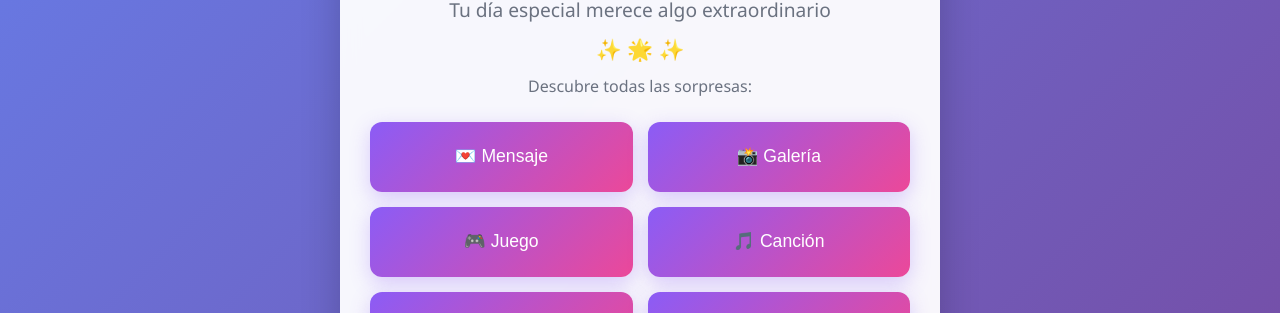
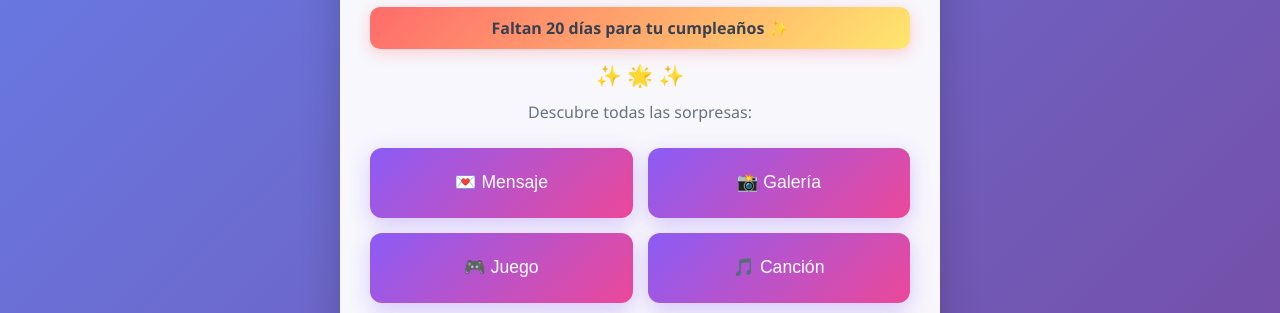
Before and after one commit to ayarang/Cumplea-os-Anheli, a plain HTML site: page index.html in a window 1280 px wide. Shown: the part 269-582 px from the top of the page. Drawn offline with Linux system fonts and the light colour scheme.

Commit message:
Update index.html

```diff
--- a/index.html
+++ b/index.html
@@ -266,6 +266,17 @@
                 font-size: 1em;
             }
         }
+
+        /* Contador de cumpleaños */
+        .birthday-count {
+            background: linear-gradient(135deg, #FF6B6B, #FFE66D);
+            padding: 10px 15px;
+            border-radius: 10px;
+            margin: 10px 0;
+            font-weight: bold;
+            color: #374151;
+            box-shadow: 0 4px 15px rgba(255, 107, 107, 0.3);
+        }
     </style>
 </head>
 <body>
@@ -278,7 +289,8 @@
     <div class="card">
         <div class="card-header">
             <h1>🎉 ¡Feliz Cumpleaños Anheli! 🎂</h1>
-            <div class="subtitle">Tu día especial merece algo extraordinario</div>
+            <div class="subtitle">31 de Octubre - Tu día especial</div>
+            <div class="birthday-count" id="birthdayCounter"></div>
             <div style="font-size: 1.3em; margin: 12px 0;">✨ 🌟 ✨</div>
         </div>
 
@@ -358,7 +370,11 @@
                 <button class="btn memory-btn" onclick="showMemory('memory2')">🍳 Primera comida para ti</button>
                 <button class="btn memory-btn" onclick="showMemory('memory3')">🏃 Escape de álgebra</button>
                 <button class="btn memory-btn" onclick="showMemory('memory4')">📞 Tu llamada</button>
-                <button class="btn memory-btn" onclick="showMemory('memory5')">🏖️ Noche en playa</button>
+                <button class="btn memory-btn" onclick="showMemory('memory5')">⚡ Día de pelea</button>
+                <button class="btn memory-btn" onclick="showMemory('memory6')">🎥 Video despedida</button>
+                <button class="btn memory-btn" onclick="showMemory('memory7')">💜 Lo más valioso</button>
+                <button class="btn memory-btn" onclick="showMemory('memory8')">🎁 15 de enero</button>
+                <button class="btn memory-btn" onclick="showMemory('memory9')">⏰ Tarde a Admin</button>
                 <button class="btn memory-btn" onclick="showMemory('memory10')">💌 Te dije "me gustas"</button>
             </div>
 
@@ -412,6 +428,7 @@
                 </div>
                 <button class="btn back-btn" onclick="backToMemories()">← Volver a Recuerdos</button>
             </div>
+
             <div id="memory6" class="memory-detail hidden">
                 <h4 style="color: #5E35B1; font-size: 1.1em;">🎥 Tu video de despedida</h4>
                 <div style="background: rgba(139, 92, 246, 0.1); padding: 15px; border-radius: 10px; margin: 15px 0;">
@@ -421,6 +438,7 @@
                 </div>
                 <button class="btn back-btn" onclick="backToMemories()">← Volver a Recuerdos</button>
             </div>
+
             <div id="memory7" class="memory-detail hidden">
                 <h4 style="color: #5E35B1; font-size: 1.1em;">💜 Lo más valioso para mí</h4>
                 <div style="background: rgba(139, 92, 246, 0.1); padding: 15px; border-radius: 10px; margin: 15px 0;">
@@ -430,6 +448,7 @@
                 </div>
                 <button class="btn back-btn" onclick="backToMemories()">← Volver a Recuerdos</button>
             </div>
+
             <div id="memory8" class="memory-detail hidden">
                 <h4 style="color: #5E35B1; font-size: 1.1em;">🎁 El 15 de enero</h4>
                 <div style="background: rgba(139, 92, 246, 0.1); padding: 15px; border-radius: 10px; margin: 15px 0;">
@@ -439,6 +458,7 @@
                 </div>
                 <button class="btn back-btn" onclick="backToMemories()">← Volver a Recuerdos</button>
             </div>
+
             <div id="memory9" class="memory-detail hidden">
                 <h4 style="color: #5E35B1; font-size: 1.1em;">⏰ Llegamos tarde a Administración</h4>
                 <div style="background: rgba(139, 92, 246, 0.1); padding: 15px; border-radius: 10px; margin: 15px 0;">
@@ -458,8 +478,28 @@
                 </div>
                 <button class="btn back-btn" onclick="backToMemories()">← Volver a Recuerdos</button>
             </div>
+        </div>
+    </div>
 
     <script>
+        // Contador de cumpleaños
+        function updateBirthdayCounter() {
+            const now = new Date();
+            const birthday = new Date(now.getFullYear(), 9, 31); // Octubre es mes 9 (0-indexed)
+            const counter = document.getElementById('birthdayCounter');
+
+            if (now.getMonth() === 9 && now.getDate() === 31) {
+                counter.innerHTML = "🎉 ¡HOY ES TU DÍA ESPECIAL! 🎂";
+            } else {
+                if (now > birthday) {
+                    birthday.setFullYear(birthday.getFullYear() + 1);
+                }
+                const diffTime = birthday - now;
+                const diffDays = Math.ceil(diffTime / (1000 * 60 * 60 * 24));
+                counter.innerHTML = `Faltan ${diffDays} días para tu cumpleaños ✨`;
+            }
+        }
+
         // Funciones de navegación
         function showMessage() {
             hideAll();
@@ -493,7 +533,7 @@
 
         function showCake() {
             hideAll();
-            alert("🎂 ¡Sopla las velas y pide un deseo! 🕯️✨");
+            alert("🎂 ¡Sopla las velas y pide un deseo! 🕯️✨\n¡Que todos tus sueños se hagan realidad! 💖");
         }
 
         function hideAll() {
@@ -543,6 +583,11 @@
             }
             giftsFound = 0;
         }
+
+        // Inicializar
+        document.addEventListener('DOMContentLoaded', function() {
+            updateBirthdayCounter();
+        });
     </script>
 </body>
 </html>
```
Lines whose indentation alone changed are shown as unchanged.
